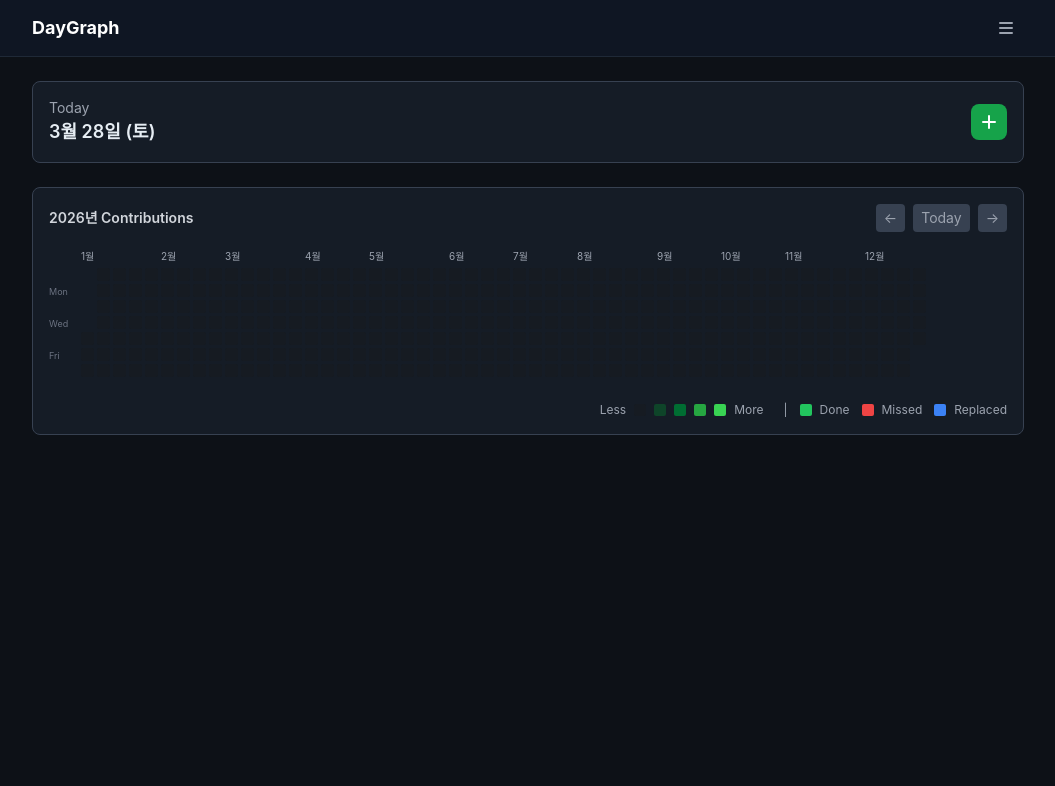
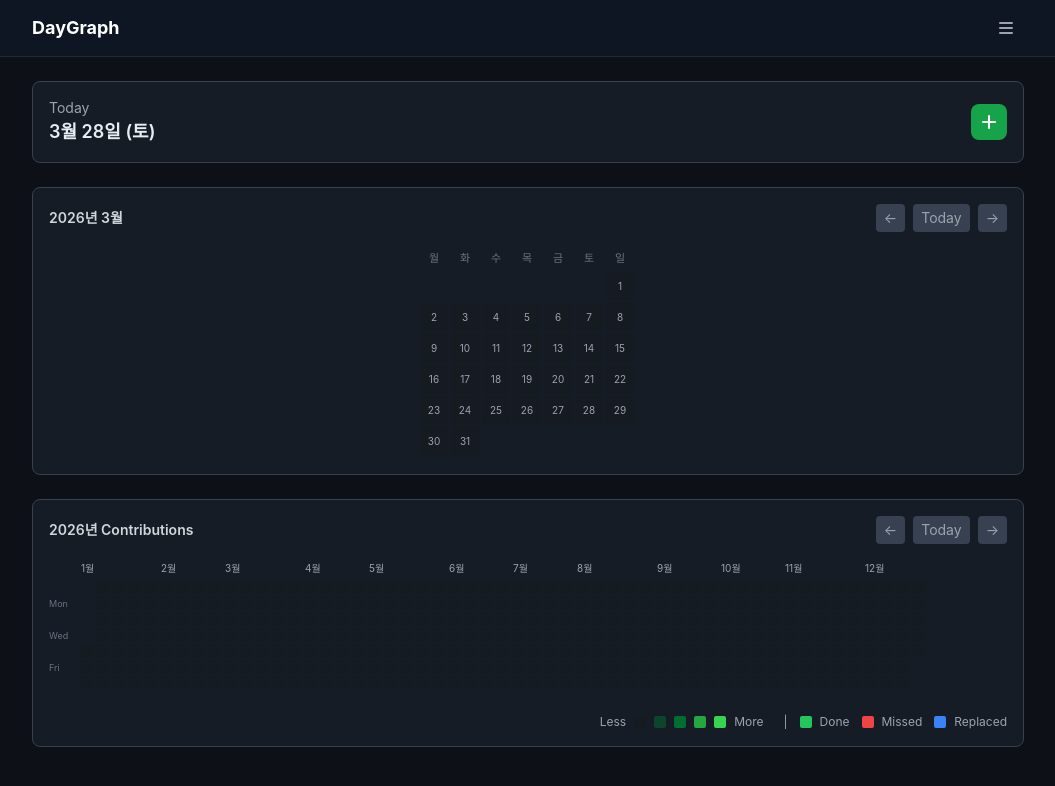
Before and after one commit to EunsooSoh/DayGraph, a React (Vite) app: page / in a window 1280 px wide. Shown: the top 786 px of the page, without its empty margins (112-1167 px from the left). Built offline with nearby package versions, Linux system fonts and the light colour scheme.

Commit message:
[feat] 월별 히트맵 기능 추가

```diff
--- a/src/components/dashboard/Dashboard.tsx
+++ b/src/components/dashboard/Dashboard.tsx
@@ -6,15 +6,45 @@
 import { useState, useMemo, useEffect } from 'react';
 import { useNavigate } from 'react-router-dom';
 import Heatmap from '../graph/Heatmap';
+import MonthlyHeatmap from '../graph/MonthlyHeatmap';
 import { today, formatDisplay } from '../../lib/date';
 import { computeDaySummary } from '../../lib/color';
 import * as storage from '../../lib/storage';
 import { parseISO } from 'date-fns';
 
+const MONTH_NAMES = ['1월', '2월', '3월', '4월', '5월', '6월', '7월', '8월', '9월', '10월', '11월', '12월'];
+
 export default function Dashboard() {
-  const [year, setYear] = useState(new Date().getFullYear());
+  const now = new Date();
+  const [year, setYear] = useState(now.getFullYear());
+  const [monthYear, setMonthYear] = useState(now.getFullYear());
+  const [month, setMonth] = useState(now.getMonth());
   const [tick, setTick] = useState(0);
   const navigate = useNavigate();
+
+  function handlePrevMonth() {
+    if (month === 0) {
+      setMonth(11);
+      setMonthYear((y) => y - 1);
+    } else {
+      setMonth((m) => m - 1);
+    }
+  }
+
+  function handleNextMonth() {
+    if (month === 11) {
+      setMonth(0);
+      setMonthYear((y) => y + 1);
+    } else {
+      setMonth((m) => m + 1);
+    }
+  }
+
+  function handleMonthToday() {
+    const t = new Date();
+    setMonthYear(t.getFullYear());
+    setMonth(t.getMonth());
+  }
 
   // Re-render heatmap when navigating back to dashboard
   useEffect(() => {
@@ -66,6 +96,36 @@ export default function Dashboard() {
         </div>
       </div>
 
+      {/* Month selector + Monthly Heatmap */}
+      <div className="bg-gray-800/50 border border-gray-700 rounded-lg p-4 mb-6">
+        <div className="flex items-center justify-between mb-4">
+          <h2 className="text-sm font-semibold text-gray-300">
+            {monthYear}년 {MONTH_NAMES[month]}
+          </h2>
+          <div className="flex gap-2">
+            <button
+              onClick={handlePrevMonth}
+              className="text-gray-400 hover:text-white text-sm px-2 py-1 rounded bg-gray-700 hover:bg-gray-600"
+            >
+              &larr;
+            </button>
+            <button
+              onClick={handleMonthToday}
+              className="text-gray-400 hover:text-white text-sm px-2 py-1 rounded bg-gray-700 hover:bg-gray-600"
+            >
+              Today
+            </button>
+            <button
+              onClick={handleNextMonth}
+              className="text-gray-400 hover:text-white text-sm px-2 py-1 rounded bg-gray-700 hover:bg-gray-600"
+            >
+              &rarr;
+            </button>
+          </div>
+        </div>
+        <MonthlyHeatmap key={`${monthYear}-${month}-${tick}`} year={monthYear} month={month} onSelectDate={handleSelectDate} />
+      </div>
+
       {/* Year selector + Heatmap */}
       <div className="bg-gray-800/50 border border-gray-700 rounded-lg p-4">
         <div className="flex items-center justify-between mb-4">
--- /dev/null
+++ b/src/components/graph/MonthlyHeatmap.tsx
@@ -0,0 +1,174 @@
+/**
+ * Copyright (c) 2026 daygraph. All rights reserved.
+ * Licensed under the MIT License.
+ */
+
+import { useState, useMemo } from 'react';
+import { parseISO, startOfMonth, endOfMonth, eachDayOfInterval, getDay } from 'date-fns';
+import { formatDate, formatDisplay } from '../../lib/date';
+import { computeDaySummary, getCellColor } from '../../lib/color';
+import * as storage from '../../lib/storage';
+import type { DaySummary } from '../../types';
+
+const CELL_SIZE = 28;
+const CELL_GAP = 3;
+const CELL_TOTAL = CELL_SIZE + CELL_GAP;
+const DAY_HEADERS = ['월', '화', '수', '목', '금', '토', '일'];
+
+interface Props {
+  year: number;
+  month: number; // 0-indexed
+  onSelectDate?: (date: string) => void;
+}
+
+export default function MonthlyHeatmap({ year, month, onSelectDate }: Props) {
+  const [tooltip, setTooltip] = useState<{ x: number; y: number; summary: DaySummary } | null>(null);
+
+  const grid = useMemo(() => {
+    const start = startOfMonth(new Date(year, month, 1));
+    const end = endOfMonth(new Date(year, month, 1));
+    const days = eachDayOfInterval({ start, end }).map(formatDate);
+
+    const weeks: string[][] = [];
+    let currentWeek: string[] = [];
+
+    // Pad first week (Monday = 0)
+    const firstDayOfWeek = (getDay(parseISO(days[0])) + 6) % 7;
+    for (let i = 0; i < firstDayOfWeek; i++) {
+      currentWeek.push('');
+    }
+
+    for (const day of days) {
+      currentWeek.push(day);
+      if (currentWeek.length === 7) {
+        weeks.push(currentWeek);
+        currentWeek = [];
+      }
+    }
+    if (currentWeek.length > 0) {
+      while (currentWeek.length < 7) currentWeek.push('');
+      weeks.push(currentWeek);
+    }
+
+    return weeks;
+  }, [year, month]);
+
+  const summaryMap = useMemo(() => {
+    const plans = storage.getPlans();
+    const records = storage.getRecords();
+    const map = new Map<string, DaySummary>();
+
+    const plansByDate = new Map<string, typeof plans>();
+    for (const p of plans) {
+      const arr = plansByDate.get(p.date) || [];
+      arr.push(p);
+      plansByDate.set(p.date, arr);
+    }
+
+    const recordMap = new Map(records.map((r) => [r.planId, r]));
+
+    for (const [date, datePlans] of plansByDate) {
+      const dateRecords = datePlans.map((p) => recordMap.get(p.id)).filter(Boolean) as typeof records;
+      map.set(date, computeDaySummary(date, datePlans, dateRecords));
+    }
+    return map;
+  }, [year, month]);
+
+  const emptySummary = (date: string): DaySummary => ({
+    date, totalPlans: 0, doneCount: 0, missedCount: 0, replacedCount: 0, primaryColor: 'EMPTY', intensity: 0,
+  });
+
+  const svgWidth = 7 * CELL_TOTAL;
+  const headerHeight = 24;
+  const svgHeight = headerHeight + grid.length * CELL_TOTAL;
+
+  return (
+    <div className="overflow-x-auto">
+      <svg width={svgWidth} height={svgHeight} className="select-none mx-auto block">
+        {/* Day-of-week headers */}
+        {DAY_HEADERS.map((label, i) => (
+          <text
+            key={i}
+            x={i * CELL_TOTAL + CELL_SIZE / 2}
+            y={14}
+            className="fill-gray-500"
+            fontSize={11}
+            textAnchor="middle"
+          >
+            {label}
+          </text>
+        ))}
+
+        {/* Cells */}
+        {grid.map((week, wi) =>
+          week.map((day, di) => {
+            if (!day) return null;
+            const summary = summaryMap.get(day) || emptySummary(day);
+            const color = getCellColor(summary);
+            const x = di * CELL_TOTAL;
+            const y = headerHeight + wi * CELL_TOTAL;
+            const dayNum = parseISO(day).getDate();
+
+            return (
+              <g key={day}>
+                <rect
+                  x={x}
+                  y={y}
+                  width={CELL_SIZE}
+                  height={CELL_SIZE}
+                  rx={4}
+                  ry={4}
+                  fill={color}
+                  className="cursor-pointer transition-opacity hover:opacity-80"
+                  onMouseEnter={(e) => {
+                    const rect = (e.target as SVGRectElement).getBoundingClientRect();
+                    setTooltip({ x: rect.left + rect.width / 2, y: rect.top, summary });
+                  }}
+                  onMouseLeave={() => setTooltip(null)}
+                  onClick={() => onSelectDate?.(day)}
+                />
+                <text
+                  x={x + CELL_SIZE / 2}
+                  y={y + CELL_SIZE / 2 + 4}
+                  textAnchor="middle"
+                  fontSize={10}
+                  className="fill-gray-400 pointer-events-none"
+                >
+                  {dayNum}
+                </text>
+              </g>
+            );
+          })
+        )}
+      </svg>
+
+      {/* Tooltip */}
+      {tooltip && (
+        <div
+          className="fixed z-50 bg-gray-900 border border-gray-600 rounded px-3 py-2 text-xs pointer-events-none shadow-lg"
+          style={{
+            left: tooltip.x,
+            top: tooltip.y - 8,
+            transform: 'translate(-50%, -100%)',
+          }}
+        >
+          <div className="font-semibold text-white">
+            {formatDisplay(parseISO(tooltip.summary.date))}
+          </div>
+          {tooltip.summary.totalPlans > 0 ? (
+            <div className="text-gray-300 mt-1">
+              <span className="text-green-400">{tooltip.summary.doneCount} done</span>
+              {' / '}
+              <span className="text-red-400">{tooltip.summary.missedCount} missed</span>
+              {tooltip.summary.replacedCount > 0 && (
+                <> / <span className="text-blue-400">{tooltip.summary.replacedCount} replaced</span></>
+              )}
+            </div>
+          ) : (
+            <div className="text-gray-500">No plans</div>
+          )}
+        </div>
+      )}
+    </div>
+  );
+}
```
